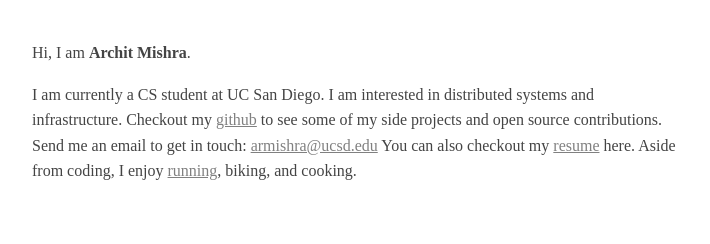
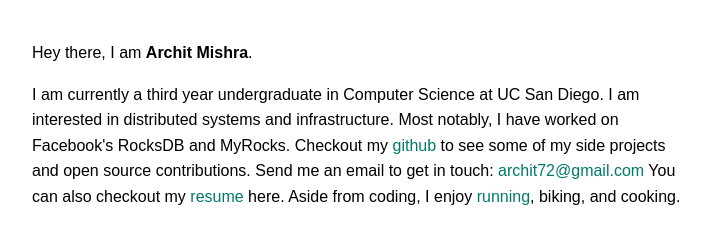
Before and after one commit to armishra/armishra.github.io, a plain HTML site: page index.html in a window 1280 px wide. Shown: the whole page, without its empty margins (283-993 px from the left). Drawn offline with Linux system fonts and the light colour scheme.

Commit message:
added resume pdf file, font change

```diff
--- a/index.html
+++ b/index.html
@@ -12,9 +12,8 @@
             max-width:650px;
             line-height:1.6;
             font-size:18px;
-            color:#444;
             padding:0 10px;
-            font-family: Droid Sans;
+            font-family: Arial, Helvetica, sans-serif;
         }
         h1,h2,h3
         {
@@ -26,7 +25,8 @@
         }
         a
         {
-            color: grey;
+            color: #00796B;
+            text-decoration: none;
         }
     </style>
 
@@ -34,17 +34,19 @@
 <body>
     <header>
         <p>
-            Hi, I am <strong>Archit Mishra</strong>.
+            Hey there, I am <strong>Archit Mishra</strong>.
         </p>
 
         <p>
-            I am currently a CS student at UC San Diego.
-            I am interested in distributed systems and infrastructure. Checkout my
+            I am currently a third year undergraduate in Computer Science at UC San Diego.
+            I am interested in distributed systems and infrastructure. Most notably, I have
+            worked on Facebook's RocksDB and MyRocks.
+            Checkout my
             <a href="https://github.com/armishra">github</a> to see some of my side projects and open source contributions.
             Send me an email to get in touch:
-            <a href="mailto:armishra@ucsd.edu">armishra@ucsd.edu</a>
-            You can also checkout my <a href="">resume</a> here.
-            Aside from coding, I enjoy <a href="https://www.strava.com/athletes/21787691">running</a>, biking, and cooking.
+            <a href="mailto:archit72@gmail.com">archit72@gmail.com</a>
+            You can also checkout my <a target="_blank" href="files/resume.pdf">resume</a> here.
+            Aside from coding, I enjoy <a target="_blank" href="https://www.strava.com/athletes/21787691">running</a>, biking, and cooking.
         </p>
 
     </header>
```
Also changed, not shown: 1 other file.
